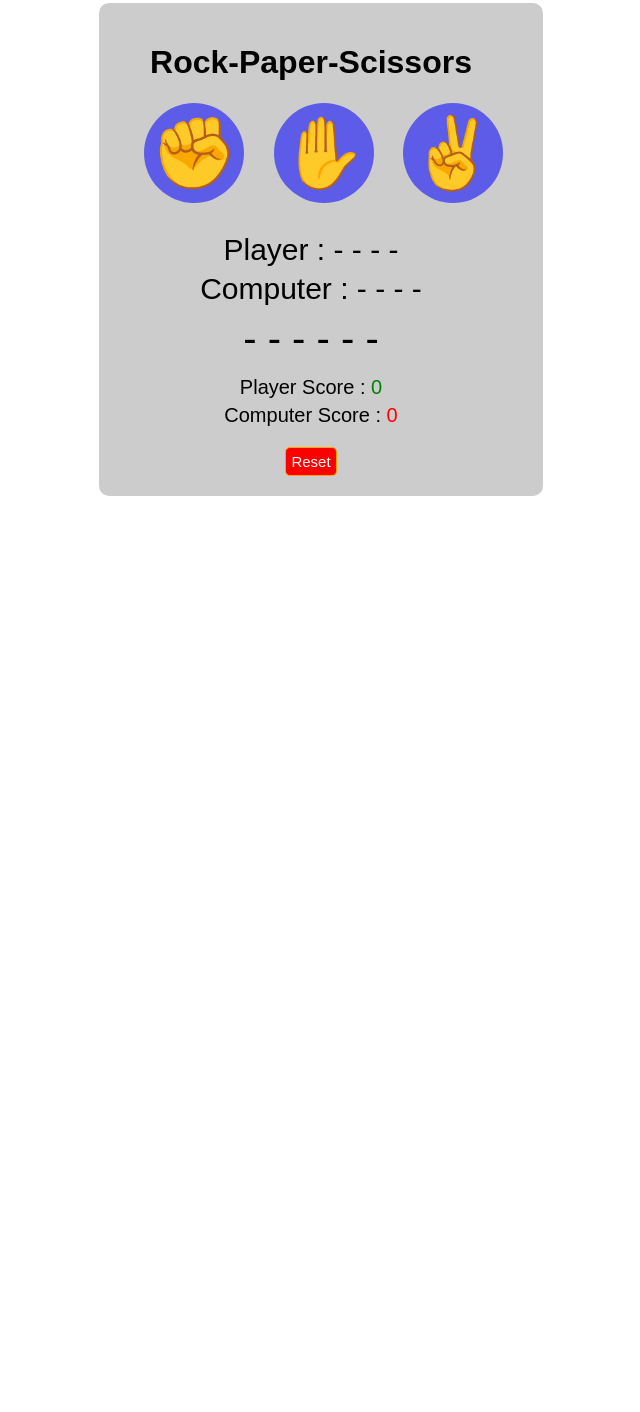
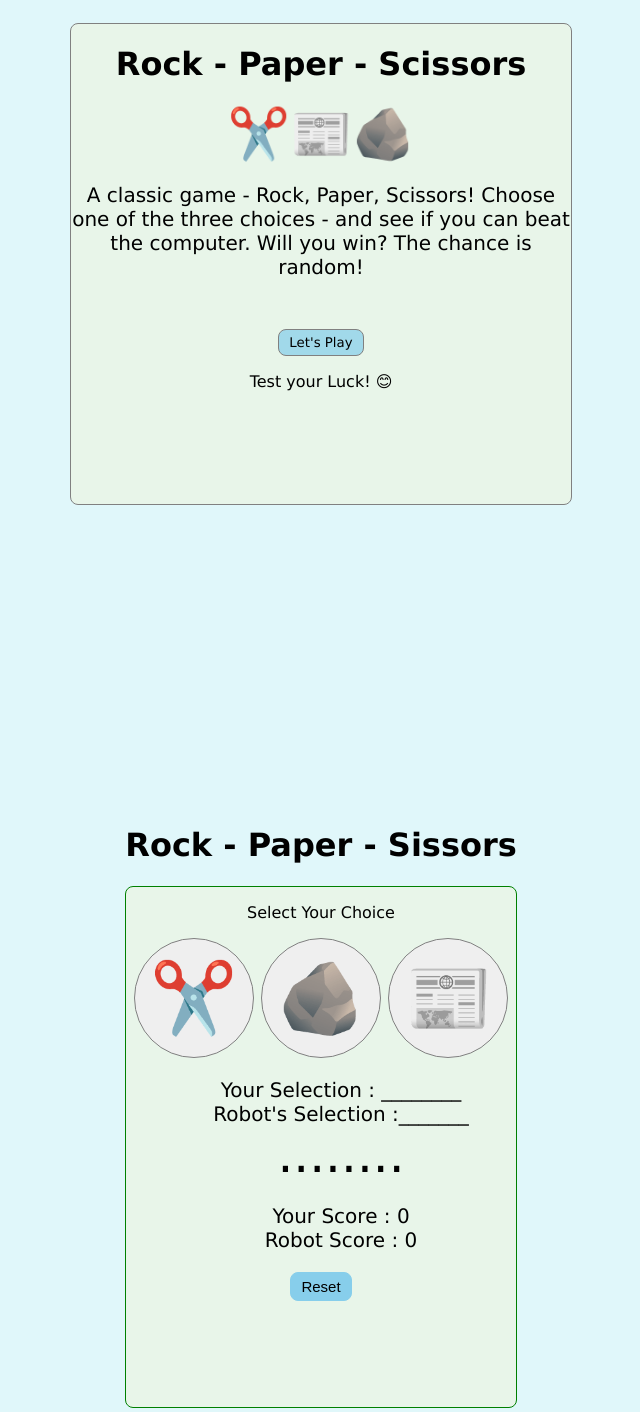
Before and after one commit to pradeepsarampalli/Rock-Paper-Scissors-Game, a plain HTML site: page rps.html in a window 1280 px wide. Shown: the part 5-1417 px from the top of the page, without its empty margins (319-959 px from the left). Before the commit the page ends 800 px from the top, so only its background shows below. Drawn offline with Linux system fonts and the light colour scheme.

Commit message:
intialcommit

```diff
--- a/rps.css
+++ b/rps.css
@@ -1,65 +1,100 @@
 body{
+    font-family: verdana;
     text-align: center;
-    font-family: Arial, Helvetica, sans-serif;
+    display: flex;
+    flex-direction: column;
+    justify-content: center;
+    align-items: center;
+    background-color:#e0f7fa;
+}
+.icons{
     display: flex;
     justify-content: center;
-    align-items: center;
+}
+.icons p{
+    margin: 0px;
+    font-size: 50px;
+}
+.introduction{
+    width: 500px;
+    border: 1px solid gray;
+    border-radius: 8px;
+    margin: 20px;
+    height: 60vh;
+    background-color: #e8f5e9;
+}
+#letsplay{
+    margin-top: 30px;
+    padding: 5px 10px;
+    border-radius: 8px;
+    border: 1px solid gray;
+    background-color: rgba(135, 207, 235, 0.722);
+    font-family: Verdana;
+}
+#game-info{
+    font-size: 20px;
+}
+a{
+    text-decoration: none;
+    color: black;
 }
 .main{
-    background-color: rgba(128, 128, 128, 0.400);
-    border-radius: 10px;
-    padding: 20px;
-    padding-right: 40px;
-    max-width: 550px;
-
+    height: 100vh;
+    max-width: 500px;
+    text-align: center;
+}
+.game-section{
+    border: 1px solid green;
+    height: 65vh;;
+    margin: 0px;
+    border-radius: 8px;
+    background-color: #e8f5e9;
+}
+.options{
+    display: flex;
+    justify-content: space-evenly;
 }
 .options button{
-    width: 100px;
-    height: 100px;
+    width: 120px;
+    height: 120px;
     font-size: 70px;
-    border-radius: 50px;
-    background-color: rgba(0, 0, 255, 0.549);
-    margin-left: 25px;
-    border: none;
+    border-radius: 75px;
+    border: 1px solid gray;
 }
-.options button:hover{
-    background-color: rgba(0, 0, 255, 0.329);
+.result{
+    margin-top: 20px;
+    padding-left: 5vh;
+    font-size: 20px;
 }
-#playeroption{
-    font-size: 30px;
-    margin-bottom: 0px;
+.result p{
+    margin: 0px;
 }
-#computeroption{
-    font-size: 30px;
-    margin-top: 5px;
-    margin-bottom: 0px;
+#resultstatus{
+    font-size: 50px !important;
 }
-#result{
-    margin-top: 10px;
-    font-size: 40px;
-    margin-bottom: 10px;
+.score{
+    padding-left: 5vh;
+    margin-top: 20px;
+    font-size: 20px;
 }
-#playerscore{
-    font-size: 20px;
-    margin-top: 15px;
-    margin-bottom:5px;
+.score p{
+    margin: 0px;
 }
-#computerscore{
-    font-size: 20px;
-    margin-top: 0px;
+.reset{
+    margin: 20px;
 }
-.pscore{
-    color:green;
+.reset button{
+    font-size: 15px;
+    border-radius: 8px;
+    border: 1px solid skyblue;
+    padding: 5px 10px;
+    margin-right: 10px;
+    margin-left: 10px;
+    background-color: skyblue;
 }
-.cscore{
-    color: red;
+.division{
+    height: 35vh;
 }
-#reset-button{
-    width: auto;
-    border-radius: 5px;
-    padding: 5px;
-    color: white;
-    font-size: 15px;
-    border: 1px solid orange;
-    background-color: red;
+html{
+    scroll-behavior: smooth;
 }
--- a/rps.html
+++ b/rps.html
@@ -3,27 +3,51 @@
 <head>
     <meta charset="UTF-8">
     <meta name="viewport" content="width=device-width, initial-scale=1.0">
-    <title>Rock-Paper-Scissors</title>
-    <link rel="shortcut icon" href="5930147.png" type="image/x-icon">
+    <title>Rock - Paper - Sissors</title>
+    <link rel="shortcut icon" href="5930147.png" type="icon">
     <link rel="stylesheet" href="rps.css">
 </head>
 <body>
-    <div class="main">
-    <h1>Rock-Paper-Scissors</h1>
-    <div class="options">
-        <button id="r" >✊</button>
-        <button id="p" >✋</button>
-        <button id="s" >✌️</button>
+    <div id="home" class="introduction">
+    <h1>Rock - Paper - Scissors</h1>
+    <div class="icons">
+    <p>✂️</p>
+    <p>📰</p>
+    <p>🪨</p>
     </div>
-    <div>
-        <p id="playeroption">Player : - - - -</p>
-        <p id="computeroption">Computer : - - - -</p>
-        <p id="result">- - - - - -</p>
-        <p id="playerscore">Player Score : <span class="pscore">0</span></p>
-        <p id="computerscore">Computer Score : <span class="cscore">0</span></p>
-        <button id="reset-button" onlcick="reset()">Reset</button>
+    <p id="game-info">A classic game - Rock, Paper, Scissors! Choose one of the three choices - and see if you can beat the computer.
+        Will you win? The chance is random!</p>
+    <button id="letsplay"><a href="#game"> Let's Play</a></button>
+    <p>Test your Luck! 😊</p>
     </div>
-</div>
+    <div class="division">
+
+    </div>
+    <div id="game" class="main">
+        <h1>Rock - Paper - Sissors</h1>
+        <div class="game-section">
+            <p>Select Your Choice</p>
+            <div class="options">
+            <button onclick="play('scissor')">✂️</button>
+            <button onclick="play('rock')">🪨</button>
+            <button onclick="play('paper')">📰</button>
+            </div>
+            <div class="result">
+                <p>Your Selection : ________</p>
+                <p>Robot's Selection :_______</p>
+                <div id="resultstatus">
+                <p>........</p>
+            </div>
+            </div>
+            <div class="score">
+                <p>Your Score : 0</p>
+                <p>Robot Score : 0</p>
+            </div>
+            <div class="reset">
+                <button onclick="reset()">Reset</button>
+            </div>
+        </div>
+    </div>
     <script src="rps.js"></script>
 </body>
 </html>
--- a/rps.js
+++ b/rps.js
@@ -1,99 +1,65 @@
-let pscore=0;
-let cscore=0;
-let options=["rock","paper","scissors"];
-let option=null;
-const r = document.getElementById("r");
-const p = document.getElementById("p");
-const s = document.getElementById("s");
+const result = document.querySelectorAll(".result p")
+const score = document.querySelectorAll(".score p")
 
-const playerscore = document.getElementById("playerscore");
-const computerscore=document.getElementById("computerscore");
-const result = document.getElementById("result");
+let choices = ['rock','paper','scissor']
+let pscore = 0
+let cscore = 0
 
-const poption = document.getElementById("playeroption");
-const coption = document.getElementById("computeroption");
-const resetbutton = document.getElementById("reset-button");
-
-resetbutton.addEventListener("click",event=>{
-    playerscore.textContent="Player Score : 0";
-    computerscore.textContent= "Computer Score : 0";
-    poption.textContent="Player : - - - -";
-    coption.textContent="Computer : - - - -";
-    result.textContent="- - - - - -";
-    result.style.color="black";
-})
-
-r.addEventListener("click",event=>{
-    let computerOption = Math.floor(Math.random()*3);
-    let choice=options[computerOption];
-    poption.textContent="Player : rock";
-    coption.textContent="Computer : "+ choice;
-    if(choice==="paper"){
-        cscore++;
-        result.style.color="red";
-        result.textContent="You Lose";
+function play(pchoice){
+    let cchoice = choices[Math.floor(Math.random()*3)]
+    if(pchoice == 'rock'){
+        if(cchoice== 'paper'){
+            cscore++
+            result[2].textContent = "You Lose"
+            result[2].style = "color:red";
         }
-    else if(choice==="scissors"){
-        pscore++;
-        result.style.color="green";
-        result.textContent="You Won";
+        else if(cchoice === 'scissor'){
+            pscore++
+            result[2].textContent = "You Won"
+            result[2].style = "color:green";
         }
         else{
-        result.style.color="black";
-        result.textContent="It's a tie";
-
+            result[2].textContent = "Its'a Tie"
+            result[2].style = "color:black";
         }
-    playerscore.textContent="Player Score :" + pscore;
-    computerscore.textContent= "Computer Score :" +cscore;
-});
-
-p.addEventListener("click",event=>{
-    let computerOption = Math.floor(Math.random()*3);
-    let choice=options[computerOption];
-    poption.textContent="Player : paper";
-    coption.textContent="Computer : "+ choice;
-    if(choice==="paper"){
-        result.style.color="black";
-        result.textContent="It's a tie";
-
-
     }
-    else if(choice==="scissors"){
-        cscore++;
-        result.style.color="red";
-        result.textContent="You Lose";
-
+    else  if(pchoice == 'scissor'){
+        if(cchoice== 'paper'){
+            pscore++
+            result[2].textContent = "You Won"
+            result[2].style = "color:green";
+        }
+        else if(cchoice === 'rock'){
+            cscore++
+            result[2].textContent = "You Lose"
+            result[2].style = "color:red";
         }
         else{
-        pscore++;
-        result.style.color="green";
-        result.textContent="You Won";
-
+            result[2].textContent = "Its'a Tie"
+            result[2].style = "color:black";
         }
-    playerscore.textContent="Player Score :" + pscore;
-    computerscore.textContent= "Computer Score :" +cscore;
-});
-
-s.addEventListener("click",event=>{
-    let computerOption = Math.floor(Math.random()*3);
-    let choice=options[computerOption];
-    poption.textContent="Player : scissor";
-    coption.textContent="Computer : "+ choice;
-    if(choice==="paper"){
-        pscore++;
-        result.style.color="green";
-        result.textContent="You Won";
-
     }
-    else if(choice==="scissors"){
-        result.style.color="black";
-        result.textContent="It's a tie";
+    else {
+        if(cchoice== 'rock'){
+            pscore++
+            result[2].textContent = "You Won"
+            result[2].style = "color:green";
+        }
+        else if(cchoice === 'scissor'){
+            cscore++
+            result[2].textContent = "You Lose"
+            result[2].style = "color:red";
         }
         else{
-        cscore++;
-        result.style.color="red";
-        result.textContent="You Lose";
+            result[2].textContent = "Its'a Tie"
+            result[2].style = "color:black";
         }
-    playerscore.textContent="Player Score :" + pscore;
-    computerscore.textContent= "Computer Score :" +cscore;
-});
+    }
+    result[0].textContent = "Your Selection : " + pchoice
+    result[1].textContent = "Robot's Selection : " + cchoice
+    score[0].textContent = "Your Score : " + pscore
+    score[1].textContent = "Robot Score : " +cscore
+}
+function reset(){
+    location.reload()
+}
```
Lines whose indentation alone changed are shown as unchanged.
